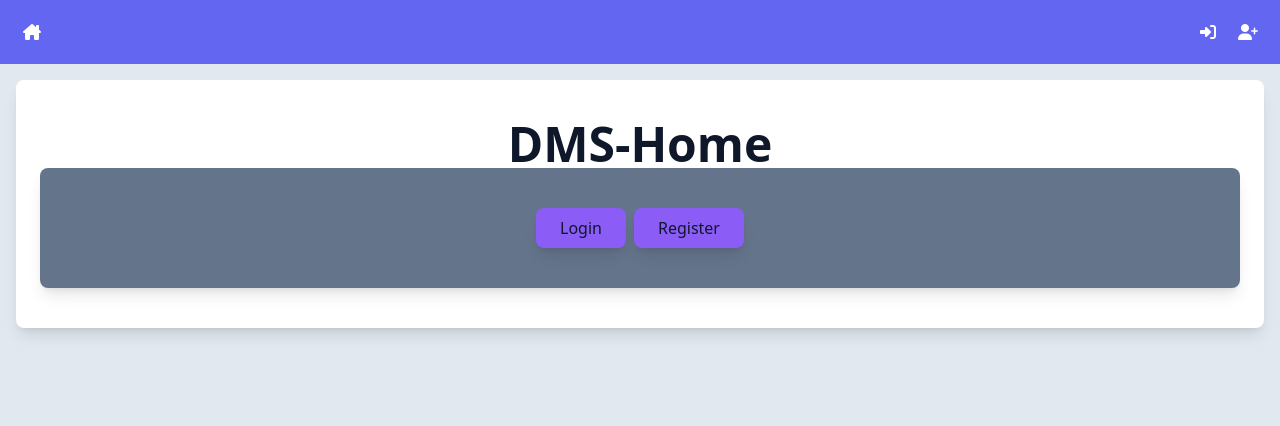
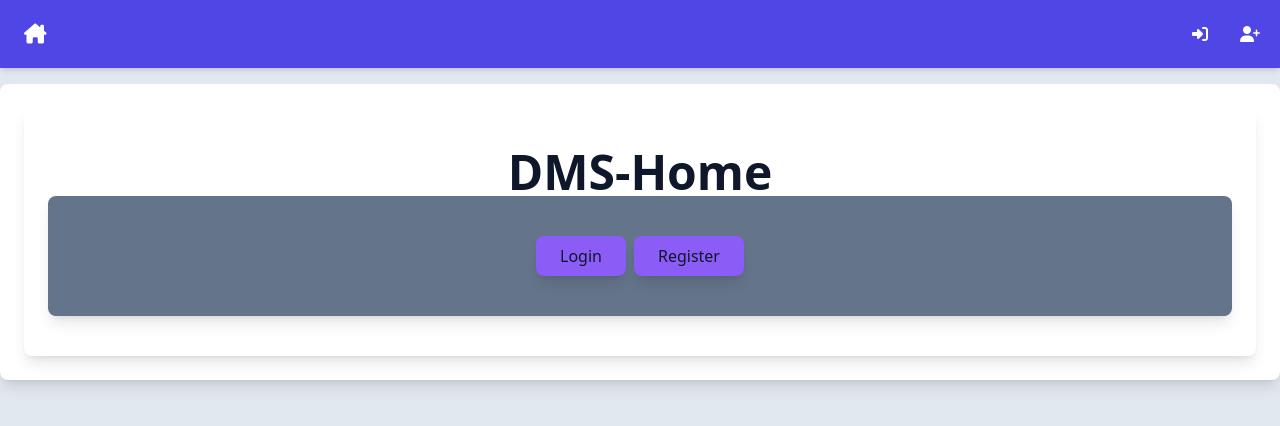
Before and after one commit to ahmedkhaled89/Document-Management-System-UI, a React (Vite) app: page / in a window 1280 px wide. Shown: the top 426 px of the page. Built offline with nearby package versions, Linux system fonts and the light colour scheme.

Commit message:
Add Styles to Layout

```diff
--- a/src/pages/Layout.jsx
+++ b/src/pages/Layout.jsx
@@ -18,48 +18,58 @@ const Layout = () => {
 
   return (
     <>
-      <header className='bg-indigo-500 text-white'>
-        <nav className='flex items-center justify-between p-4'>
-          <Link
-            title='Home'
-            to='/'
-            className='fa-solid fa-house-chimney nav-link'
-          ></Link>
+      <header className='sticky top-0 z-[1] bg-indigo-600 text-white shadow-md'>
+        <nav className='flex items-center justify-between p-4 max-w-7xl mx-auto'>
+          <Link title='Home' to='/' className='text-xl font-semibold'>
+            <i className='fa-solid fa-house-chimney'></i>
+          </Link>
+          <div className='flex items-center gap-4'>
             {user.email ? (
-            <div className='flex items-center gap-2'>
+              <>
                 <Link
                   title='Dashboard'
                   to='/dashboard'
-                className='fa-solid fa-circle-user nav-link'
-              ></Link>
+                  className='nav-link hover:text-indigo-300'
+                >
+                  <i className='fa-solid fa-circle-user'></i>
+                </Link>
                 <Link
                   title='Search Document'
                   to='/search'
-                className='fa-solid fa-search nav-link'
-              ></Link>
+                  className='nav-link hover:text-indigo-300'
+                >
+                  <i className='fa-solid fa-search'></i>
+                </Link>
                 <button
                   title='Logout'
                   onClick={handleLogout}
-                className='fa-solid fa-right-from-bracket nav-link'
-              ></button>
-            </div>
+                  className='nav-link hover:text-indigo-300'
+                >
+                  <i className='fa-solid fa-right-from-bracket'></i>
+                </button>
+              </>
             ) : (
-            <div className='flex gap-2'>
+              <>
                 <Link
                   title='Login'
                   to='/login'
-                className='fa-solid fa-right-to-bracket nav-link'
-              ></Link>
+                  className='nav-link hover:text-indigo-300'
+                >
+                  <i className='fa-solid fa-right-to-bracket'></i>
+                </Link>
                 <Link
                   title='Register'
                   to='/register'
-                className='fa-solid fa-user-plus nav-link'
-              ></Link>
+                  className='nav-link hover:text-indigo-300'
+                >
+                  <i className='fa-solid fa-user-plus'></i>
+                </Link>
+              </>
+            )}
           </div>
-          )}
         </nav>
       </header>
-      <main className='p-4'>
+      <main className='p-6 max-w-7xl mx-auto bg-white rounded-lg shadow-lg mt-4'>
         <Outlet />
       </main>
     </>
```
Lines whose indentation alone changed are shown as unchanged.
